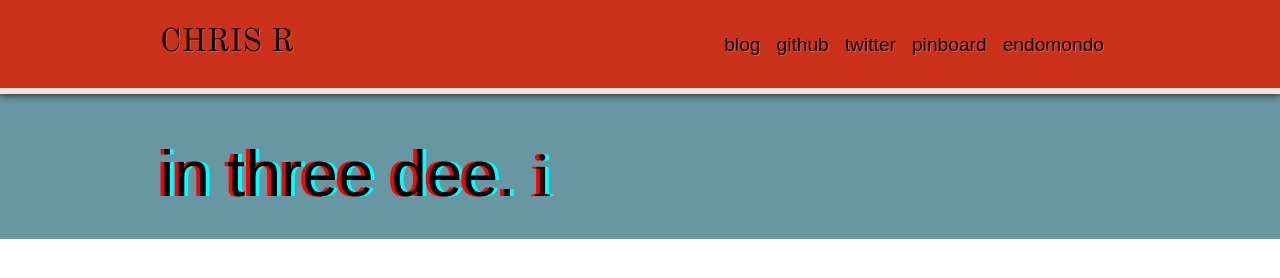
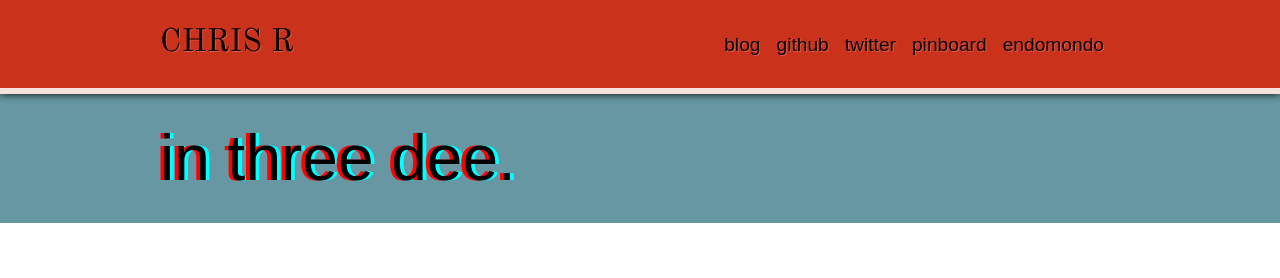
Before and after one commit to chrsr/chrsr.com, a plain HTML site: page index.html in a window 1280 px wide. Drawn offline with nearby package versions, Linux system fonts and the light colour scheme.

Commit message:
Remove the bike font. :(

```diff
--- a/index.html
+++ b/index.html
@@ -6,7 +6,7 @@
     <head>
         <meta charset="utf-8">
         <meta name="viewport" content="width=device-width">
-		<meta name="description" content="dumping ground of chris roberts" />
+        <meta name="description" content="dumping ground of chris roberts" />
 
         <title>chrsr ...</title>
 
@@ -29,10 +29,10 @@
     </head>
     <body>
 
-    	<header class="clearfix">
+        <header class="clearfix">
             <div>
                 <h1>
-        		  chris r
+                    chris r
                 </h1>
                 <nav>
                     <a href="http://blog.chrsr.com">blog</a>
@@ -47,7 +47,6 @@
         <section>
             <div class="three-d">
                 in three dee.
-                <a href="http://laurenashpole.com/fontbikes.html" target="love_an_leave_ya">i</a>
             </div>
         </section>
 
```
